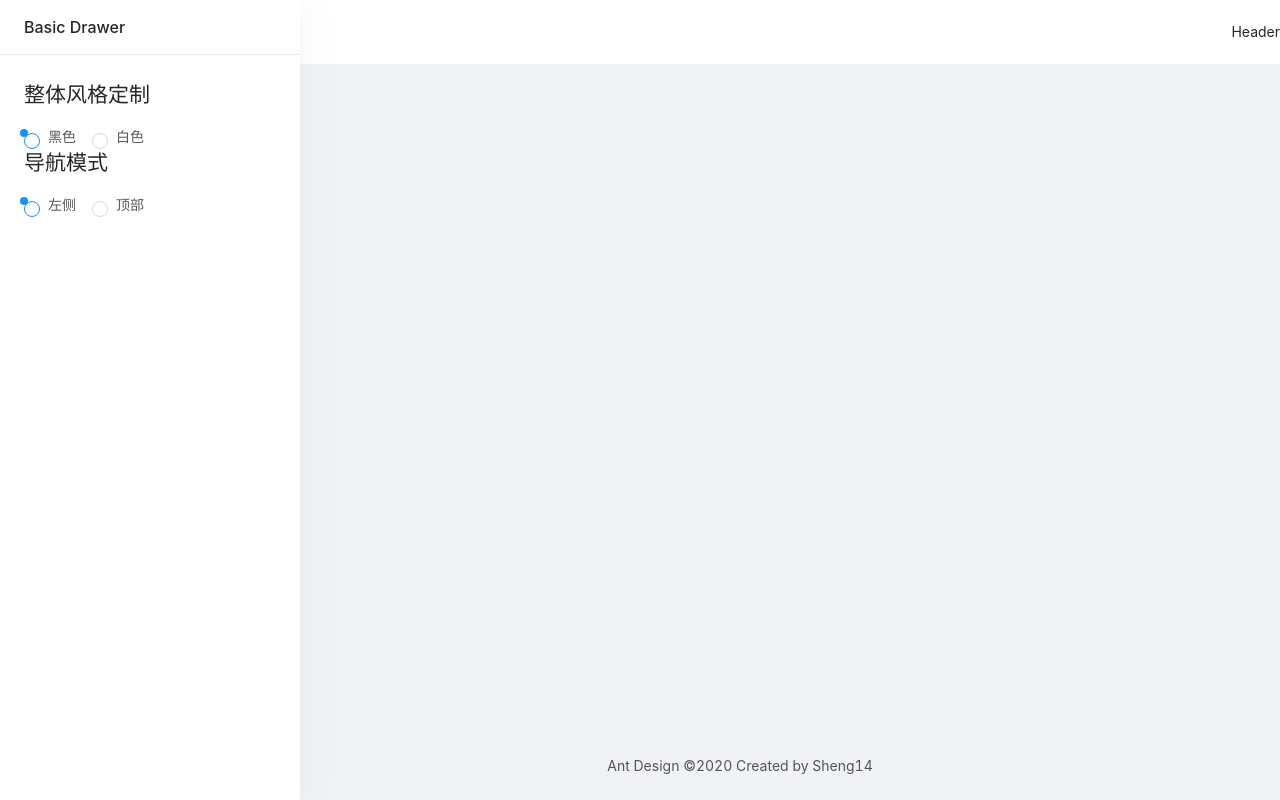
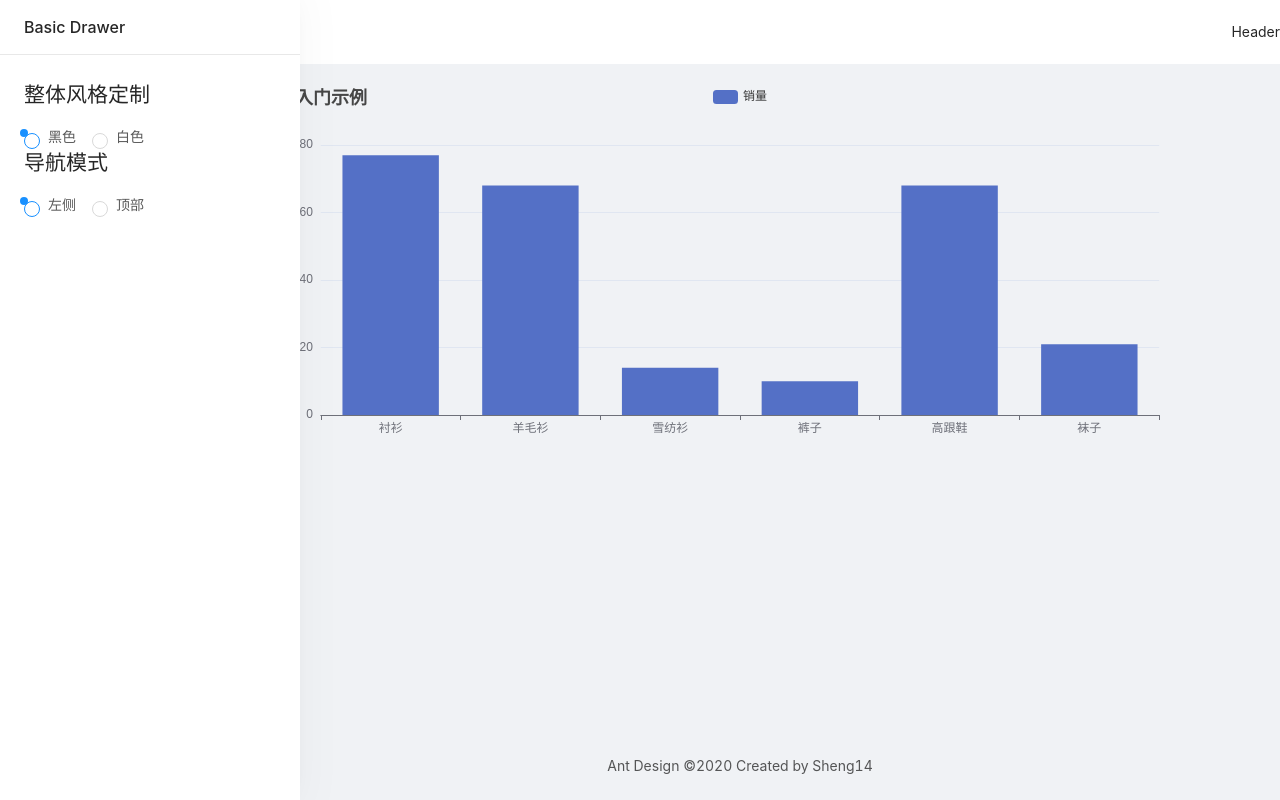
Before and after one commit to Sheng14/Vue-Development, a Vue app in the folder ant-design-vue-pro/: page /dashboard/analysis in a window 1280 px wide. Built offline with nearby package versions, Linux system fonts and the light colour scheme.

Commit message:
feat: 如何在组件中使用Echart等第三方库

```diff
--- a/ant-design-vue-pro/package.json
+++ b/ant-design-vue-pro/package.json
@@ -10,9 +10,11 @@
   },
   "dependencies": {
     "ant-design-vue": "^1.7.2",
+    "echarts": "^5.0.0",
     "lodash": "^4.17.20",
     "moment": "^2.29.1",
     "nprogress": "^0.2.0",
+    "resize-detector": "^0.2.2",
     "vue": "^2.6.11",
     "vue-router": "^3.2.0",
     "vuex": "^3.4.0"
--- /dev/null
+++ b/ant-design-vue-pro/src/components/Chart.vue
@@ -0,0 +1,60 @@
+<template>
+  <div ref="chartDom"></div>
+</template>
+
+<script>
+/*
+import echarts from 'echarts'; 直接import会报init是undefined的错！！！如下：
+Error in mounted hook: "TypeError: Cannot read property 'init' of undefined"
+TypeError: Cannot read property 'init' of undefined
+*/
+let echarts = require('echarts'); // 必须以这种方式导入echarts
+import { addListener, removeListener } from 'resize-detector'; // 引入监听容器变化的函数
+import debounce from 'lodash/debounce'; // 引入防抖函数
+export default {
+  props: { // 接收父组件传来的图表值
+      option: {
+          type: Object,
+          default: () =>{}
+      }
+  },
+  watch: { // 对变化的值监听
+    option(val) {
+        this.Chart.setOption(val);
+    }
+   /* option: {
+        handler(val) {
+            this.Chart.setOption(val);
+        },
+        deep: true
+    }*/
+  },
+  created () {
+      this.resize = debounce(this.resize, 300); // 对容器变化调用的resize做防抖
+  },
+  mounted () {
+      this.renderChart(); // 初始化图表
+      addListener(this.$refs.chartDom, this.resize); // 给图表添加监听容器事件
+  },
+  beforeDestroy () { // 关闭时记得销毁事件和图表
+      removeListener(this.$refs.chartDom, this.resize);
+      this.Chart.dispose();
+      this.Chart = null;
+  },
+  methods: {
+      resize () {
+          this.Chart.resize()
+      },
+      renderChart () {
+        // 基于准备好的dom，初始化echarts实例
+        this.Chart = echarts.init(this.$refs.chartDom);
+        // 使用刚指定的配置项和数据显示图表。
+        this.Chart.setOption(this.option);
+      }
+  }
+}
+</script>
+
+<style>
+
+</style>
--- a/ant-design-vue-pro/src/views/Dashboard/Analysis.vue
+++ b/ant-design-vue-pro/src/views/Dashboard/Analysis.vue
@@ -1,10 +1,48 @@
 <template>
-  <div>Analysis</div>
+  <div>
+    Analysis
+    <Chart :option="chartOption" style="height: 400px;"></Chart>
+  </div>
 </template>
 
 <script>
+import random from 'lodash/random' //引入随机数处理函数
+import Chart from '../../components/Chart.vue' // 引入图表组件
 export default {
-
+  data () {
+    return {
+      chartOption: { // 定义给图表的数据
+        title: {
+            text: 'ECharts 入门示例'
+        },
+        tooltip: {},
+        legend: {
+            data:['销量']
+        },
+        xAxis: {
+            data: ["衬衫","羊毛衫","雪纺衫","裤子","高跟鞋","袜子"]
+        },
+        yAxis: {},
+        series: [{
+          name: '销量',
+          type: 'bar',
+          data: [5, 20, 36, 10, 10, 20]
+        }]
+      }
+    }
+  },
+  components: {
+    Chart
+  },
+  mounted () { // 建立一个定时器，不断修改其中的值，重新赋值假装改变其结构才能触发子组件的watcher
+    this.interval = setInterval(() => {
+      this.chartOption.series[0].data = this.chartOption.series[0].data.map(()=>random(100)) // 改变值可以被深度监听到
+      this.chartOption = {...this.chartOption} // 重新赋值假装改变了结构可以直接被监听到
+    }, 3000)
+  },
+  beforeDestroy () { // 关闭的时候记得销毁定时器！
+    clearInterval(this.interval)
+  }
 }
 </script>
 
```
Also changed, not shown: 1 other file (tests, documents, lock files or other folders).
